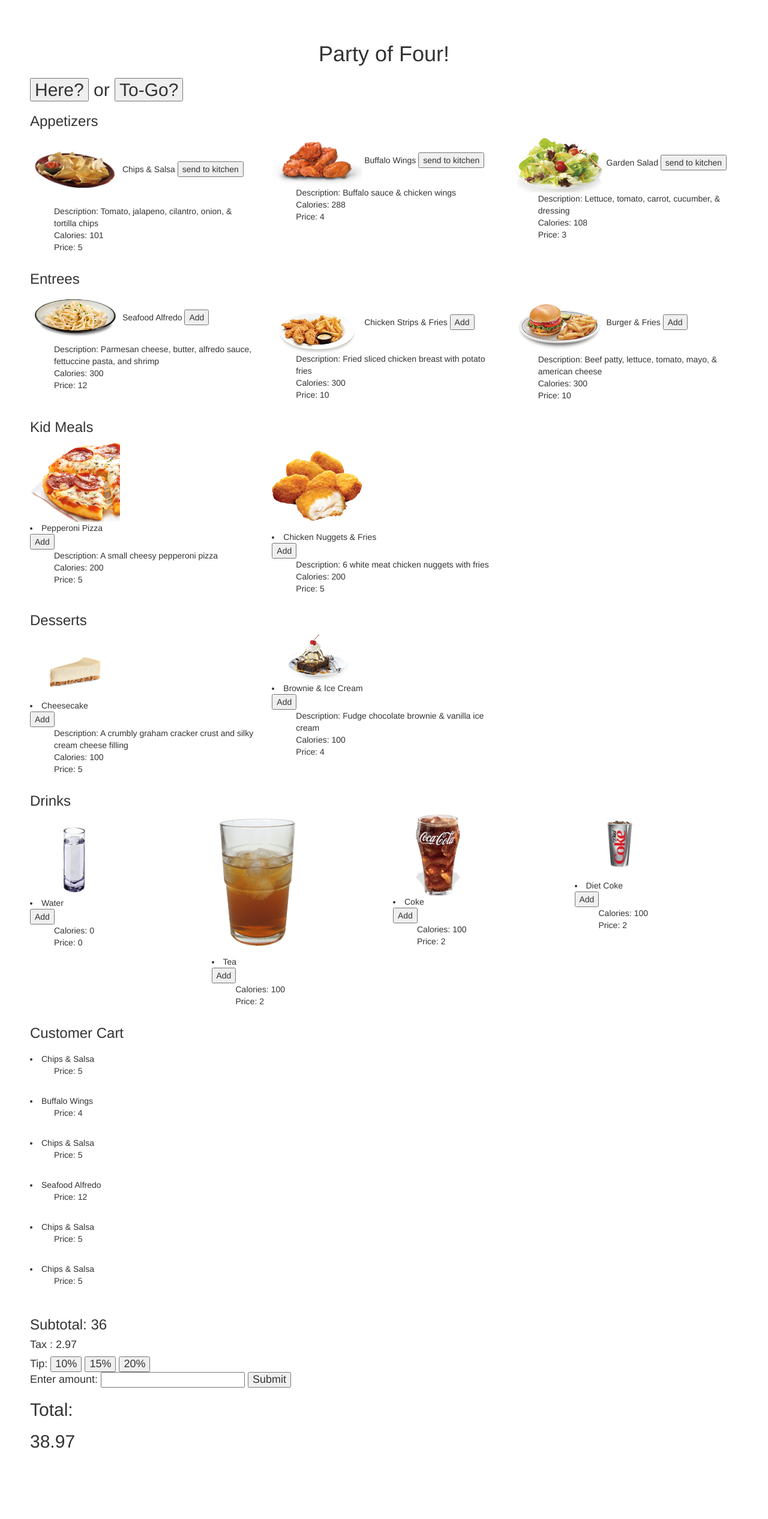
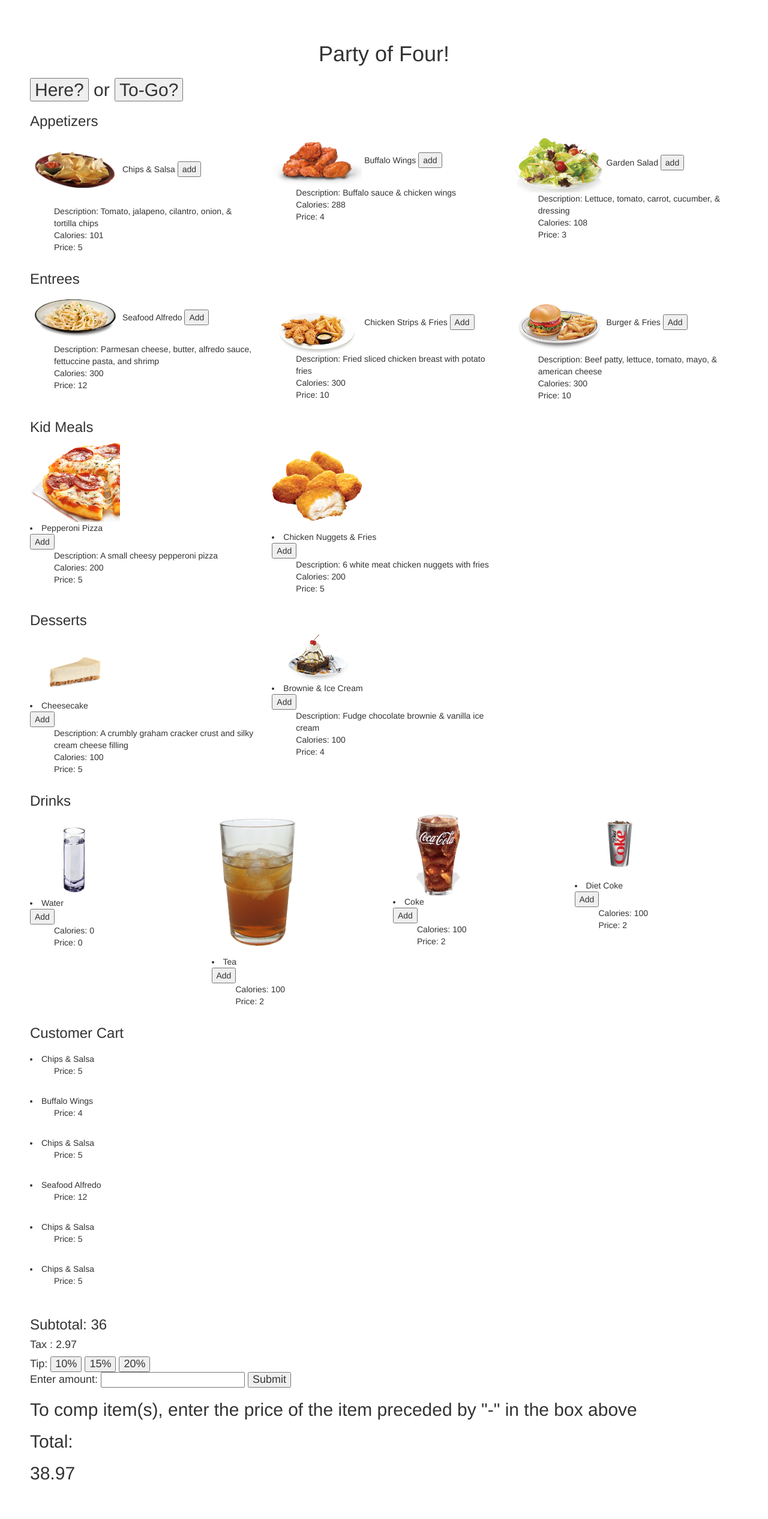
Before and after one commit to juliequiroz2013/csce4444, a Node server app: page /w_index/ in a window 1280 px wide. Shown: the whole page at 60% size. Before the commit the page ends 2414 px from the top, so only its background shows below. Run offline with Node 20, Linux system fonts and the light colour scheme; some libraries are stand-ins or nearby versions.

Commit message:
Waitstaff view almost completed
Waitstaff view still needs the ability to split the order into four.
Also, my buttons to add to order don’t work.

```diff
--- a/pof/views/w_index.ejs
+++ b/pof/views/w_index.ejs
@@ -21,7 +21,7 @@
     <div class="col-md-4">
         <img src="/images/<%=food.item%>.png" alt="party of four food item" width="150">
         <%= food.item %>
-        <input id="addtocart" type="button" value="send to kitchen" onclick="addItem('<%=food.item %>', '<%= food.price %>')" />
+        <input id="addtocart" type="button" value="add" onclick="addItem('<%=food.item %>', '<%= food.price %>')" />
         <ul>
             <li>Description: <%= food.categoryDescription %></li><br>
             <li>Calories: <%= food.calories %></li><br>
@@ -150,6 +150,7 @@
 </script>
 
 <script>total = total + tax;</script>
+            <h2>To comp item(s), enter the price of the item preceded by "-" in the box above</h2>
 <h2>Total: </h2>
 <h2 id = "totaled"><script> document.write(total.toFixed(2));</script></h2>
 </body>
```
